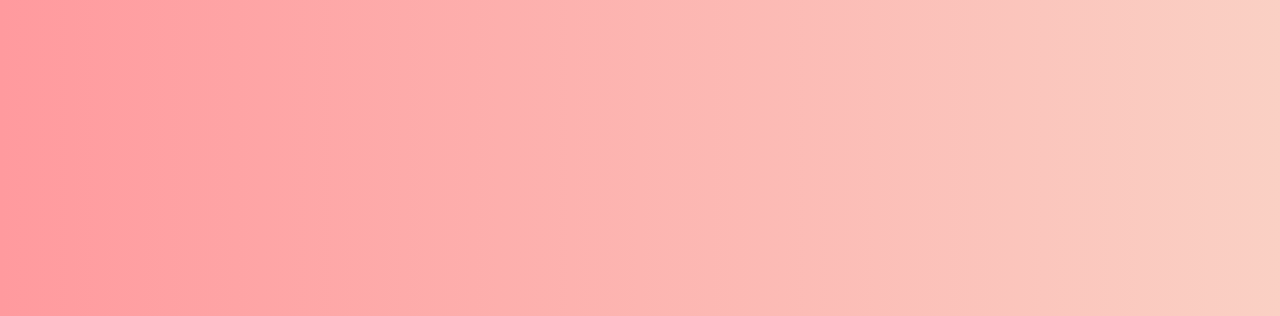
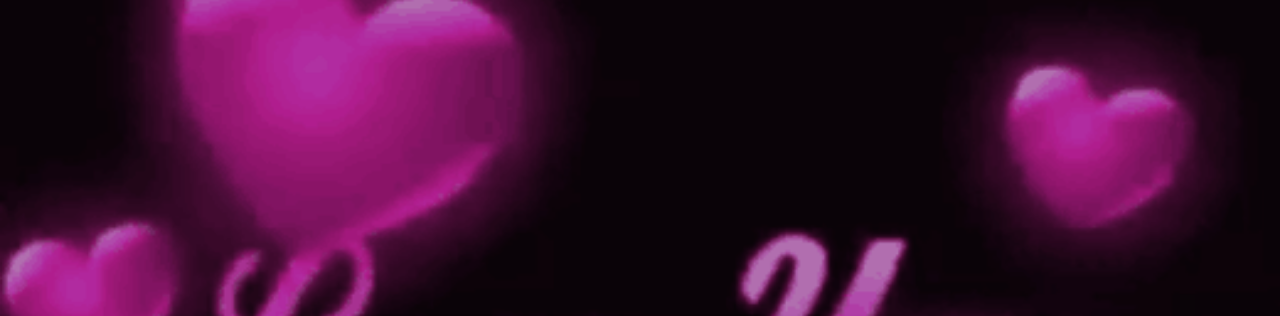
Before and after one commit to AlexOr0906/sait, a plain HTML site: page index.html in a window 1280 px wide. Shown: the top 316 px of the page. Drawn offline with Linux system fonts and the light colour scheme.

Commit message:
Update index.html

```diff
--- a/index.html
+++ b/index.html
@@ -5,27 +5,59 @@
     <meta name="viewport" content="width=device-width, initial-scale=1.0">
     <title>Будешь моей девушкой?</title>
     <style>
+        /* Фон с GIF */
         body {
             display: flex;
             justify-content: center;
             align-items: center;
             height: 100vh;
-            background: linear-gradient(to right, #ff9a9e, #fad0c4);
             font-family: Arial, sans-serif;
             text-align: center;
+            margin: 0;
+            position: relative;
+            color: white;
         }
+
+        /* GIF на заднем фоне */
+        body::before {
+            content: "";
+            position: fixed;
+            top: 0;
+            left: 0;
+            width: 100%;
+            height: 100%;
+            background: url('tenor.gif') center/cover no-repeat;
+            z-index: -2;
+        }
+
+        /* Затемнение для лучшей читаемости текста */
+        body::after {
+            content: "";
+            position: fixed;
+            top: 0;
+            left: 0;
+            width: 100%;
+            height: 100%;
+            background: rgba(0, 0, 0, 0.3); /* Полупрозрачный слой */
+            z-index: -1;
+        }
+
+        /* Окно с текстом */
         .container {
-            background: white;
+            background: rgba(255, 255, 255, 0.8); /* Прозрачный белый фон */
             padding: 20px;
             border-radius: 15px;
             box-shadow: 0 4px 10px rgba(0, 0, 0, 0.2);
         }
+
         h1 {
             color: #ff4d6d;
         }
+
         .buttons {
             margin-top: 20px;
         }
+
         .btn {
             padding: 10px 20px;
             font-size: 18px;
@@ -34,10 +66,12 @@
             border-radius: 5px;
             transition: 0.3s;
         }
+
         .yes {
             background-color: #ff4d6d;
             color: white;
         }
+
         .no {
             background-color: #ccc;
             color: black;
@@ -58,12 +92,9 @@
         function sayYes() {
             alert("Я тебя люблю, Каринка!❤️");
         }
+
         function runAway(button) {
             let x = Math.random() * (window.innerWidth - 100);
             let y = Math.random() * (window.innerHeight - 50);
             button.style.left = x + "px";
-            button.style.top = y + "px";
-        }
-    </script>
-</body>
-</html>
+            button.style.top
```
